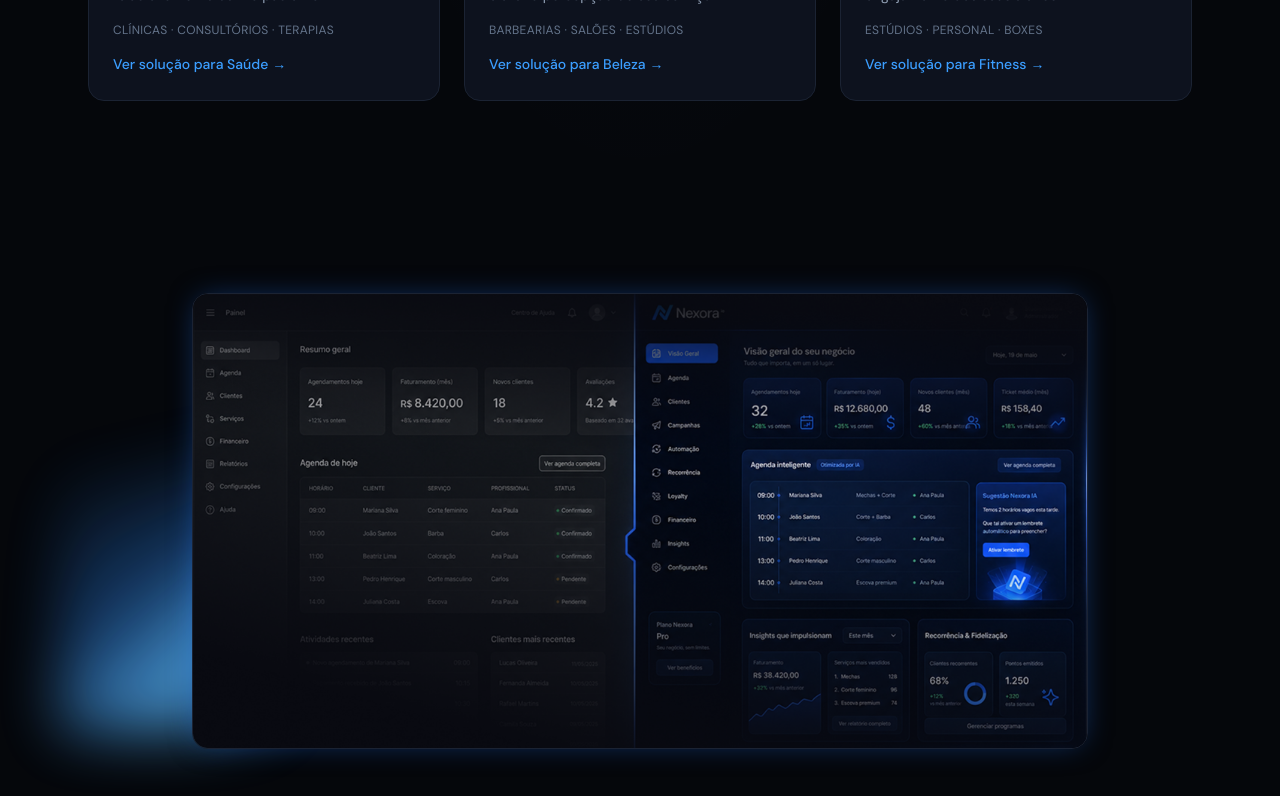
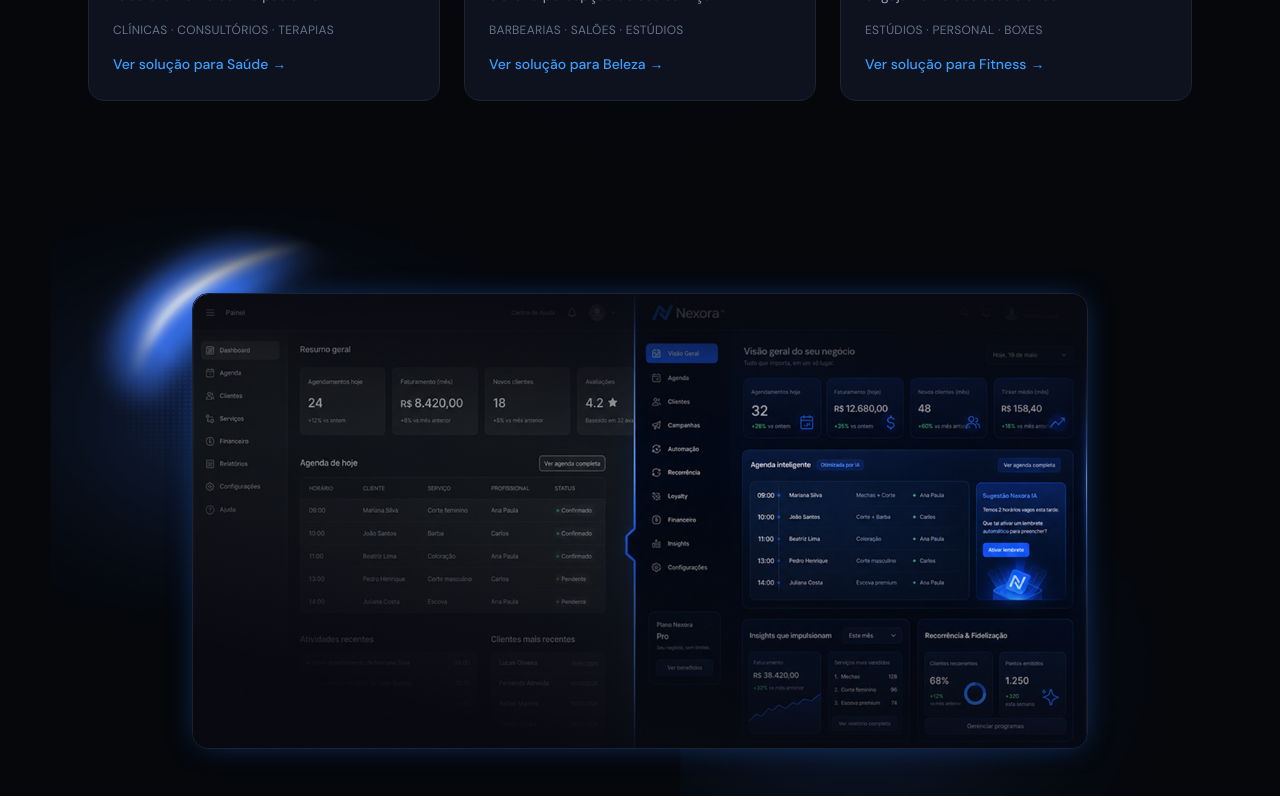
Before and after one commit to oileer/nexora-lp, a Next.js app: page / in a window 1280 px wide. Shown: the part 3200-3996 px from the top of the page. Built offline with nearby package versions, Linux system fonts and the light colour scheme.

Commit message:
fix: usa asset real do arco de luz (Group 37) no Diferencial em vez de gradiente aproximado

```diff
--- a/components/sections.tsx
+++ b/components/sections.tsx
@@ -300,18 +300,23 @@
 export function Differential() {
   return (
     <section className="relative overflow-hidden py-24">
-      <div className="pointer-events-none absolute inset-x-0 top-0 -z-10 flex justify-center">
-        <div
-          className="h-[520px] w-[1100px] animate-breathe opacity-80"
-          style={{
-            background:
-              "conic-gradient(from 200deg at 30% 40%, rgba(15,91,255,0) 0deg, rgba(88,184,255,0.9) 18deg, rgba(47,141,255,0.4) 34deg, rgba(15,91,255,0) 60deg, rgba(15,91,255,0) 300deg)",
-            filter: "blur(28px)",
-          }}
+      <div className="section">
+        <div className="relative mx-auto mb-12 max-w-4xl overflow-visible rounded-2xl border border-ink-border shadow-glow-sm">
+          {/* eslint-disable-next-line @next/next/no-img-element */}
+          <img
+            src="/figma-assets/differential-arc-glow.png"
+            alt=""
+            aria-hidden
+            className="pointer-events-none absolute -left-32 -top-40 -z-10 h-[520px] w-[520px] animate-breathe select-none mix-blend-screen"
           />
-      </div>
-      <div className="section">
-        <div className="relative mx-auto mb-12 max-w-4xl overflow-hidden rounded-2xl border border-ink-border shadow-glow-sm">
+          {/* eslint-disable-next-line @next/next/no-img-element */}
+          <img
+            src="/figma-assets/differential-arc-glow.png"
+            alt=""
+            aria-hidden
+            className="pointer-events-none absolute -bottom-40 -right-32 -z-10 h-[520px] w-[520px] rotate-180 animate-breathe select-none mix-blend-screen"
+          />
+          <div className="overflow-hidden rounded-2xl">
             <Image
               src="/figma-assets/dashboard-compare-blur.png"
               alt="Comparação entre app genérico e app exclusivo Nexora"
@@ -319,6 +324,7 @@
               height={603}
               className="h-auto w-full"
             />
+          </div>
         </div>
         <SectionHeading badge="O grande diferencial" title="A diferença entre" highlight="alugar e ter." />
         <div className="mt-10 grid gap-6 lg:grid-cols-2">
```
Also changed, not shown: public/figma-assets/differential-arc-glow.png (added). Lines whose indentation alone changed are shown as unchanged.
